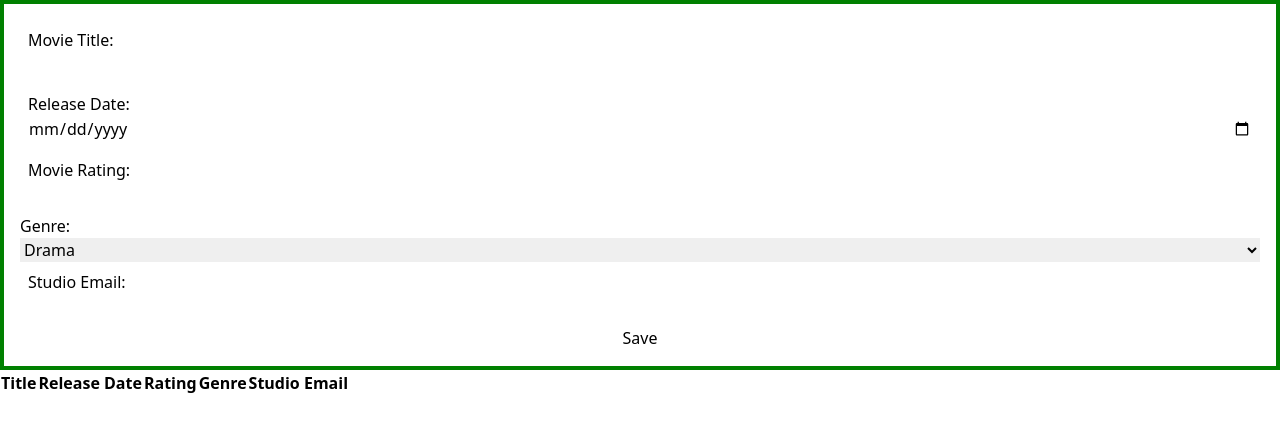
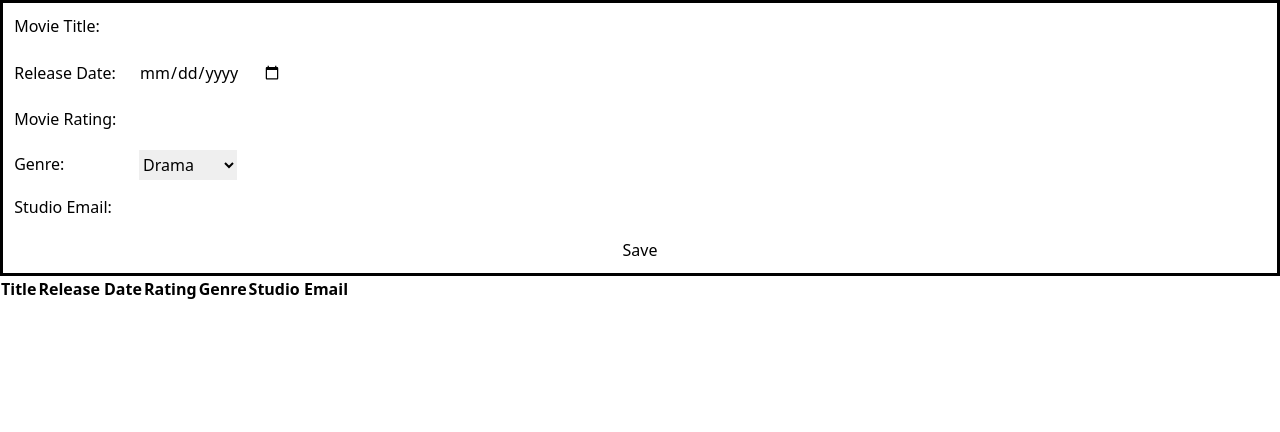
Before and after one commit to Prakriti2017/FavoriteMovies, a React (Vite) app: page / in a window 1280 px wide. Shown: the top 432 px of the page. Built offline with nearby package versions, Linux system fonts and the light colour scheme.

Commit message:
Validations added

```diff
--- a/src/components/DisplayMovies.jsx
+++ b/src/components/DisplayMovies.jsx
@@ -13,12 +13,12 @@ export default function DisplayMovies({ moviesInfo }) {
             <tbody>
                 {
                     moviesInfo.map((movie) => (
-                        <tr>
-                            <td>{movie.enteredMovieTitle}</td>
-                            <td>{movie.enteredReleaseDate}</td>
-                            <td>{movie.enteredMovieRating}</td>
-                            <td>{movie.enteredGenre}</td>
-                            <td>{movie.enteredStudioEmail}</td>
+                        <tr key={movie.movieId}>
+                            <td>{movie.movieTitle}</td>
+                            <td>{movie.releaseDate}</td>
+                            <td>{movie.movieRating}</td>
+                            <td>{movie.genre}</td>
+                            <td>{movie.studioEmail}</td>
                         </tr>
                     ))
                 }
--- a/src/components/Input.css
+++ b/src/components/Input.css
@@ -1,5 +1,18 @@
-.form-inputs{
-    display:flex;
-    flex-direction: column;
-    padding:0.5rem 0.5rem;
+div {
+  margin-bottom: 0.2rem;
 }
+
+label {
+  display: inline-block;
+  width: 8rem;
+}
+
+.input-container label {
+  padding: 0.2rem 0.2rem;
+}
+
+.input-error {
+  margin: 0.2rem 0.2rem;
+  padding: 0.2rem;
+  color: red;
+}
--- a/src/components/Input.jsx
+++ b/src/components/Input.jsx
@@ -1,10 +1,15 @@
 import './Input.css'
+export default function Input({id, label, error, ...props}){
+    return(
+        <>
+            <div className="input-container">
+                <label htmlFor={id}>{label}</label>
+                <input className='input-box' id={id} {...props} />
+            </div>
+            <div className="input-error">
+                {error && <p>{error}</p>}
+            </div>
+        </>
 
-export default function Input({id, label, ...props}){
-    return(
-        <div className="form-inputs" key={label}>
-            <label htmlFor={id}>{label}</label>
-            <input id={id} {...props} />
-        </div>
     )
 }
--- a/src/components/Movies.css
+++ b/src/components/Movies.css
@@ -1,15 +1,24 @@
-#movie-box{
-    border:0.3rem solid green ;
-    padding: 1rem 1rem;
-}
-
 #movie-form{
     display: flex;
     flex-direction:column;
     justify-content: space-between;
+    border:0.2rem solid black;
+    padding: 0.5rem 0.5rem;
 }
 
 .form-actions{
     display: flex;
     justify-content: center;
 }
+
+.select-input{
+    display: flex;
+    margin-bottom: 0.7rem;
+}
+
+.select-input label{
+    display: inline-block;
+    width: 8rem;
+    margin-bottom: 0.2rem;
+    padding: 0.1rem 0.2rem;
+}
--- a/src/components/Movies.jsx
+++ b/src/components/Movies.jsx
@@ -1,52 +1,140 @@
-import { useState } from "react"
-import Input from "./Input"
-import "./Movies.css"
+import { useState } from "react";
+import Input from "./Input";
+import Select from "./Select";
+import "./Movies.css";
+import { isEmail, isNotEmpty } from "../util/Validation";
 
 export default function Movies({ onMoviesAdded }) {
 
-    const genreOptions = ['Drama', 'Action', 'Animation', 'Comedy', 'Sci Fi', 'Historical', 'Horror']
+  const genreOptions = [
+    "Drama",
+    "Action",
+    "Animation",
+    "Comedy",
+    "Sci Fi",
+    "Historical",
+    "Horror",
+  ];
 
-    const [inputValue, setInputValue] = useState({
-        movieTitle: '',
-        releaseDate: '',
-        movieRating: '',
-        genre: '',
-        studioEmail: ''
+  const [inputValues, setInputValues] = useState({
+    movieTitle: "",
+    releaseDate: "",
+    movieRating: "",
+    genre: "",
+    studioEmail: "",
+  });
+
+  const [didTouch, setDidTouch] = useState({
+    movieTitle: false,
+    releaseDate: false,
+    movieRating: false,
+    genre: false,
+    studioEmail: false,
   })
 
-    function handleInputChange(identifier, event) {
-        setInputValue((prevInputs) => (
-            {
-                ...prevInputs,
-                [identifier]: event.target.value
-            }
-        ))
+  const emailIsInvalid = didTouch.studioEmail && !isEmail(inputValues.studioEmail) && !isNotEmpty(inputValues.studioEmail)
+  const movieTitleIsInvalid = didTouch.movieTitle && !isNotEmpty(inputValues.movieTitle)
+  const releaseDateIsInvalid = didTouch.releaseDate && !isNotEmpty(inputValues.releaseDate)
+  const movieRatingIsInvalid = didTouch.movieRating && !isNotEmpty(inputValues.movieRating)
+
+  function handleSubmit(event) {
+    event.preventDefault();
+    onMoviesAdded(inputValues)
+    setInputValues({
+      movieTitle: "",
+      releaseDate: "",
+      movieRating: "",
+      genre: "",
+      studioEmail: "",
+    });
+    setDidTouch({
+            movieTitle: false,
+            releaseDate: false,
+            movieRating: false,
+            genre: false,
+            studioEmail: false,
+  })
   }
 
-    function handleSubmit(event) {
-        event.preventDefault()
-        console.log(inputValue)
+  function handleInputBlur(identifier){
+    setDidTouch((prevTouch)=>({
+        ...prevTouch,
+        [identifier]:true
+    }))
   }
 
+  function handleInputChange(identifier, event) {
+    setInputValues((prevInputs) => ({
+      ...prevInputs,
+      [identifier]: event.target.value,
+    }));
+    setDidTouch((prevTouch)=>({
+        ...prevTouch,
+        [identifier]:true
+    }))
+  }
+
+
   return (
-        <div id="movie-box">
     <form id="movie-form" onSubmit={handleSubmit}>
-                <Input id="movie-title" label="Movie Title:" type="text" onChange={(event) => { handleInputChange('movieTitle', event) }} />
-                <Input id="release-date" label="Release Date:" type="date" onChange={(event) => { handleInputChange('releaseDate', event) }} />
-                <Input id="movie-rating" label="Movie Rating:" type="number" min={1} max={10} onChange={(event) => { handleInputChange('movieRating', event) }} />
-                <label htmlFor="genre">Genre:</label>
-                <select id="genre" onChange={(event) => { handleInputChange('genre', event) }}>
-                    {
-                        genreOptions.map((genre) => (
-                            <option key={genre} value={genre}>{genre}</option>
-                        ))
+      <Input
+        id="movie-title"
+        label="Movie Title:"
+        type="text"
+        value={inputValues.movieTitle}
+        onBlur={()=>handleInputBlur('movieTitle')}
+        onChange={(event) =>
+          handleInputChange("movieTitle", event)
         }
-                </select>
-                <Input id="studio-email" label="Studio Email:" type="email" onChange={(event) => { handleInputChange('studioEmail', event) }} />
+        error={movieTitleIsInvalid && 'Please enter a movie Title.'}
+      />
+      <Input
+        id="release-date"
+        label="Release Date:"
+        type="date"
+        value={inputValues.releaseDate}
+        onBlur={()=>handleInputBlur('releaseDate')}
+        onChange={(event) => {
+          handleInputChange("releaseDate", event);
+        }}
+        error={releaseDateIsInvalid && 'Please enter a release date.'}
+      />
+      <Input
+        id="movie-rating"
+        label="Movie Rating:"
+        type="number"
+        min="1"
+        max="10"
+        step="0.1"
+        value={inputValues.movieRating}
+        onBlur={()=>handleInputBlur('movieRating')}
+        onChange={(event) =>
+          handleInputChange("movieRating", event)
+        }
+        error={movieRatingIsInvalid && 'Please enter a rating.'}
+      />
+      <Select
+        id="genre"
+        label="Genre:"
+        options={genreOptions}
+        onChange={(event) =>
+          handleInputChange("genre", event)
+        }
+      />
+      <Input
+        id="studio-email"
+        label="Studio Email:"
+        type="email"
+        value={inputValues.studioEmail}
+        onBlur={()=>handleInputBlur('studioEmail')}
+        onChange={(event) =>
+          handleInputChange("studioEmail", event)
+        }
+        error={emailIsInvalid && 'Please enter a valid email.'}
+      />
       <div className="form-actions">
         <button type="submit"> Save </button>
       </div>
     </form>
-        </div>
-    )
+  );
 }
--- /dev/null
+++ b/src/components/Select.jsx
@@ -0,0 +1,15 @@
+export default function Select({ id, label, options, ...props}){
+
+    return(
+        <div className="select-input">
+            <label htmlFor={id}>{label}</label>
+            <select {...props}>
+                {
+                    options.map((option) => (
+                        <option key={option} value={option}>{option}</option>
+                    ))
+                }
+            </select>
+        </div>
+    )
+}
--- /dev/null
+++ b/src/util/Validation.js
@@ -0,0 +1,7 @@
+export function isEmail(value) {
+    return value.includes('@');
+  }
+
+  export function isNotEmpty(value) {
+    return value.trim() !== '';
+  }
```
Lines whose indentation alone changed are shown as unchanged.
